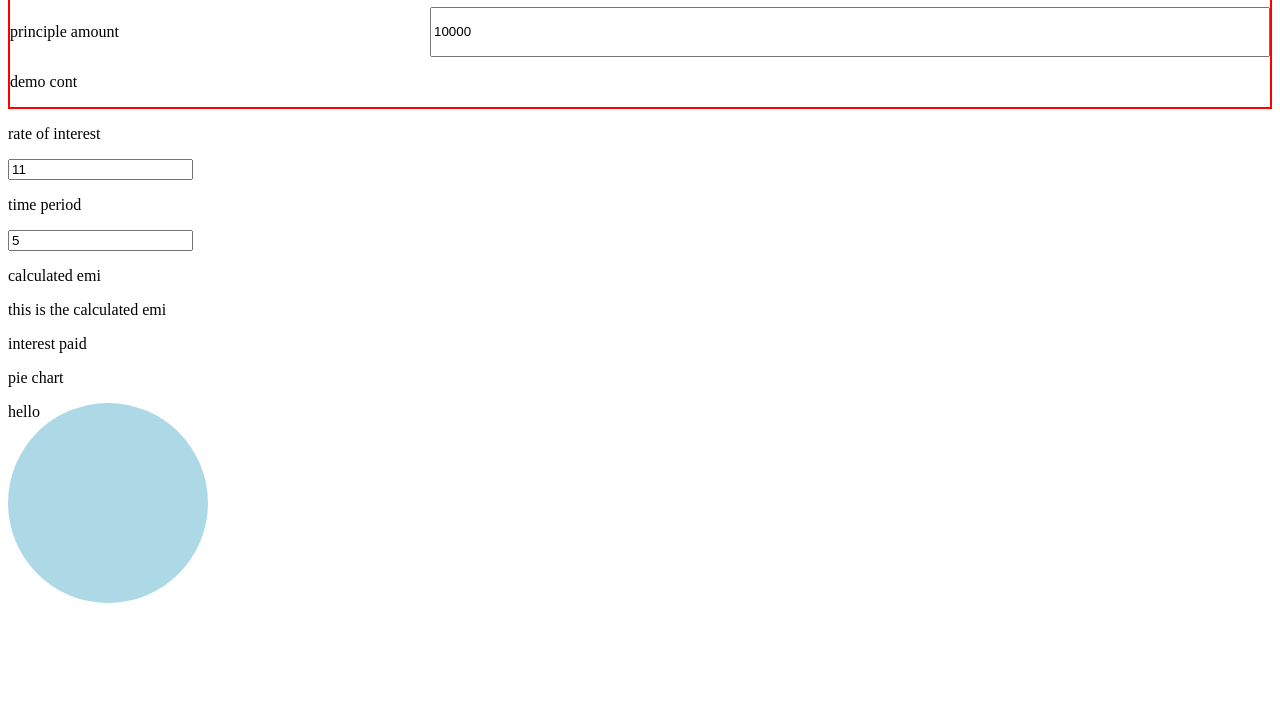
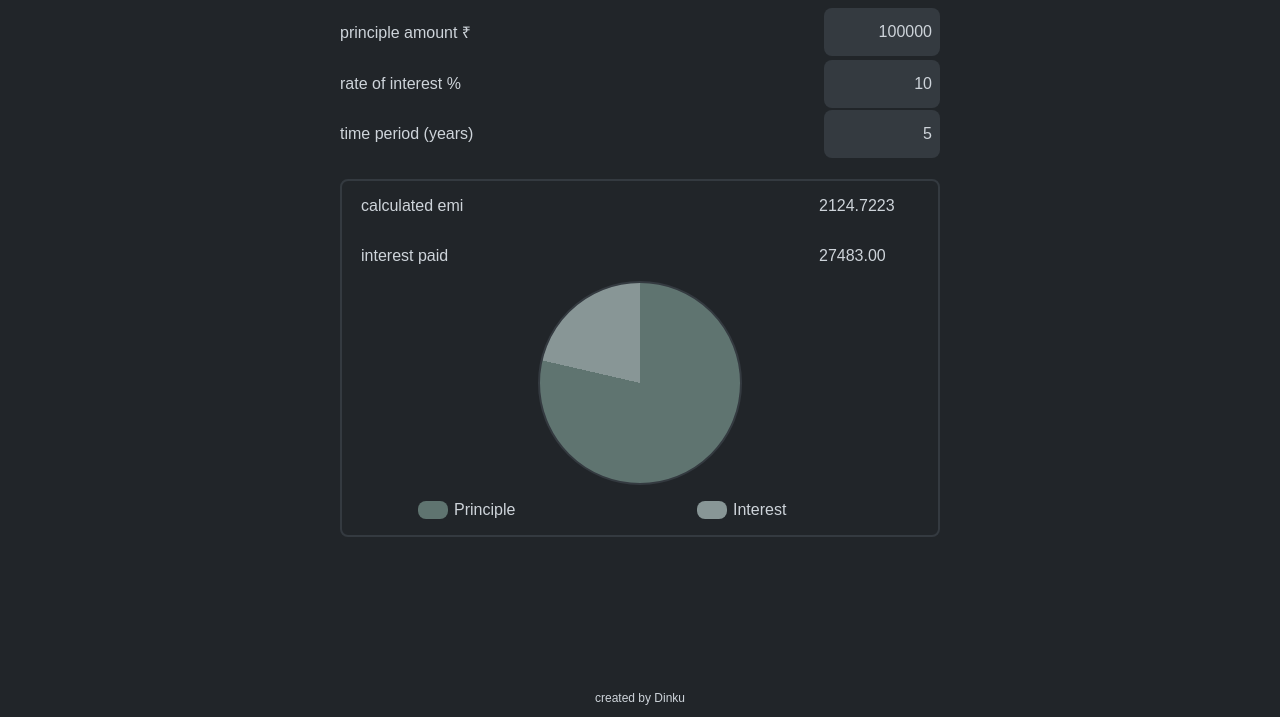
Before and after one commit to Luciferviking/interestCalculatorVanilla, a plain HTML site: page emi/index.html in a window 1280 px wide. Shown: the part 83-800 px from the top of the page. Drawn offline with Linux system fonts and the light colour scheme; a web font is replaced by a local one.

Commit message:
completed
all the ui elements done
except:
compounding frequency
gradient merging issue

```diff
--- a/emi/index.html
+++ b/emi/index.html
@@ -5,7 +5,12 @@
     <meta name="viewport" content="width=device-width, initial-scale=1.0" />
     <title>EMI</title>
     <script src="script.js" defer></script>
-
+    <link rel="preconnect" href="https://fonts.googleapis.com" />
+    <link rel="preconnect" href="https://fonts.gstatic.com" crossorigin />
+    <link
+      href="https://fonts.googleapis.com/css2?family=Parkinsans:wght@300..800&display=swap"
+      rel="stylesheet"
+    />
     <link rel="stylesheet" href="style.css" />
   </head>
   <body>
@@ -13,24 +18,49 @@
       <h1>EMI Calculator</h1>
 
       <div class="inputCont">
-        <p>principle amount</p>
-        <input type="number" value="10000" id="principleAmount" />
-        <p id="demoCont">demo cont</p>
+        <p>principle amount ₹</p>
+        <input type="number" value="100000" id="principleAmount" />
+      </div>
+
+      <div class="inputCont">
+        <p>rate of interest %</p>
+        <input type="number" value="10" id="rateOfInterest" />
+      </div>
+
+      <div class="inputCont">
+        <p>time period (years)</p>
+        <input type="number" value="5" id="timePeriod" />
+      </div>
+
+      <div id="dataCont">
+        <div class="dataValue">
+          <p>calculated emi</p>
+          <p id="emiCalculated">2124.7223</p>
+        </div>
+
+        <div class="dataValue">
+          <p>interest paid</p>
+          <p id="interestPaid">27483.00</p>
+        </div>
+
+        <div>
+          <div id="pieChart"></div>
+          <div id="colorId">
+            <div>
+              <p></p>
+              <p>Principle</p>
+            </div>
+            <div>
+              <p></p>
+              <p>Interest</p>
+            </div>
+          </div>
+        </div>
+      </div>
+
+      <div id="footer">
+        <p>created by Dinku</p>
       </div>
     </div>
-
-    <p>rate of interest</p>
-    <input type="number" value="11" id="rateOfInterest" />
-    <p>time period</p>
-    <input type="number" value="5" id="timePeriod" />
-
-    <p>calculated emi</p>
-    <p id="emiCalculated">this is the calculated emi</p>
-
-    <p>interest paid</p>
-    <div id="interestPaid"></div>
-
-    <p>pie chart</p>
-    <div id="pieChart">hello</div>
   </body>
 </html>
--- a/emi/script.js
+++ b/emi/script.js
@@ -80,7 +80,7 @@ function pieChart(){
 //don't touch it will break
 document.addEventListener("input", function(){
 
-    output.textContent = `Current input value: ${principleAmountCont.value}`;
+    //output.textContent = `Current input value: ${principleAmountCont.value}`;
     principleAmount = principleAmountCont.value;
     rateOfInterest = rateOfInterestCont.value;
     timePeriod = timePeriodCont.value;
--- a/emi/style.css
+++ b/emi/style.css
@@ -1,22 +1,109 @@
+input {
+  all: unset;
+}
 :root {
-  --principleAmountCss: 0deg;
-  --interestAmountCss: 0deg;
+  --principleAmountCss: 283deg;
+  --interestAmountCss: 77deg;
+  --color1: #212529;
+  --color2: #343a40;
+  --color3: #ced4da;
+  --a1: #5f7470;
+  --a2: #889696;
 }
 
+body {
+  font-family: "Parkinsans", sans-serif;
+  background-color: var(--color1);
+  color: var(--color3);
+}
+h1 {
+  font-weight: normal;
+}
 #pieChart {
   width: 200px;
   height: 200px;
   border-radius: 50%;
   background-image: conic-gradient(
-    pink var(--principleAmountCss),
-    lightblue var(--interestAmountCss)
+    var(--a1) var(--principleAmountCss),
+    var(--a2) var(--interestAmountCss)
   );
 }
 
 #mainCont {
-  border: 2px solid red;
+  overflow: hidden;
+  padding: 0px 10px;
+  max-width: 600px !important;
+  justify-self: center;
 }
 .inputCont {
   display: grid;
+  grid-template-columns: 12fr 2fr;
+}
+input::-webkit-outer-spin-button,
+input::-webkit-inner-spin-button {
+  -webkit-appearance: none;
+}
+.inputCont > input {
+  width: 100px;
+  text-align: right;
+  padding: 4px 8px;
+  border-radius: 8px;
+  height: 40px;
+  align-self: center;
+  background-color: var(--color2);
+}
+
+#dataCont {
+  margin-top: 20px;
+  border: 2px solid var(--color2);
+  overflow: hidden;
+  padding: 0px 19px;
+  border-radius: 8px;
+}
+
+.dataValue {
+  display: grid;
   grid-template-columns: 1fr 2fr;
 }
+.dataValue > p:nth-child(2) {
+  width: 100px;
+  justify-items: right;
+  justify-self: right;
+}
+
+#pieChart {
+  border: 2px solid var(--color2);
+  display: grid;
+  justify-self: center;
+}
+
+#colorId {
+  display: grid;
+  grid-template-columns: 1fr 1fr;
+}
+#colorId > div {
+  display: grid;
+  grid-template-columns: 2fr 4fr;
+}
+
+#colorId > div:nth-child(1) > p:nth-child(1) {
+  background-color: var(--a1);
+  width: 30px;
+  border-radius: 8px;
+  justify-self: right;
+  margin-right: 6px;
+}
+#colorId > div:nth-child(2) > p:nth-child(1) {
+  background-color: var(--a2);
+  width: 30px;
+  border-radius: 8px;
+  justify-self: right;
+  margin-right: 6px;
+}
+#footer {
+  position: absolute;
+  bottom: 0px;
+  left: 50%;
+  transform: translateX(-50%);
+  font-size: 12px;
+}
```
